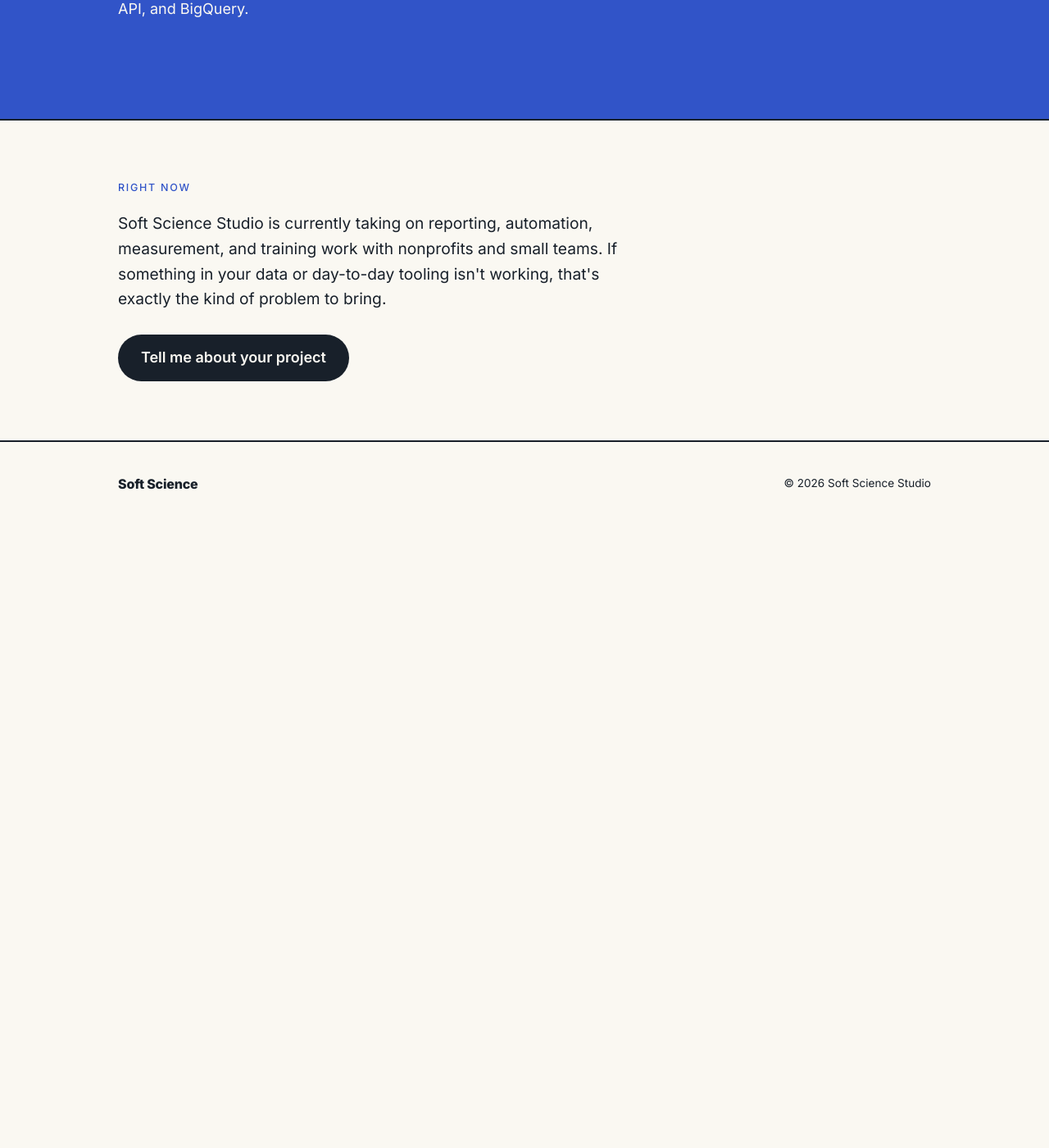
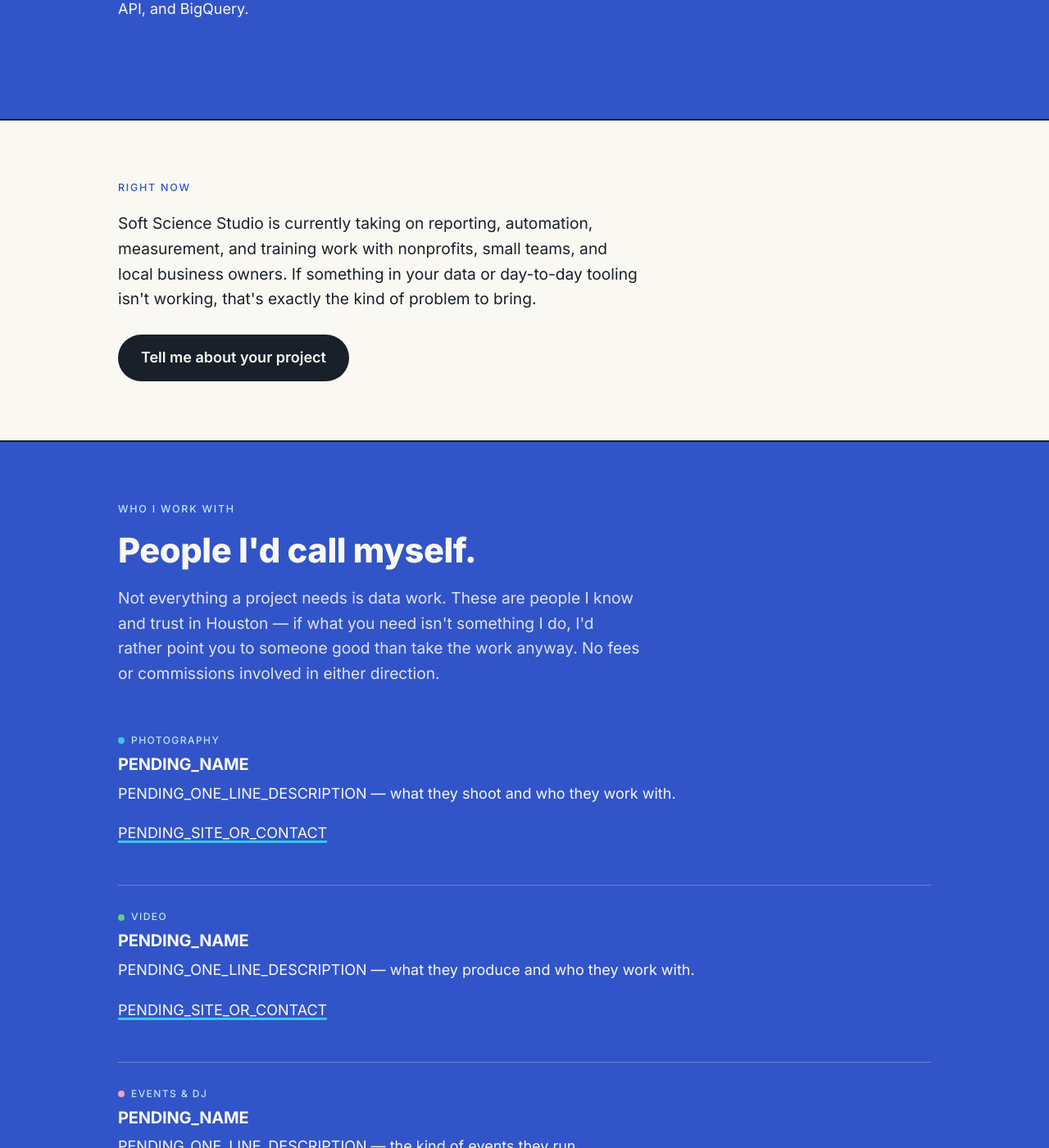
Before and after one commit to imelendez/soft-science-studio, a Jekyll site: the page about.html, which Jekyll copies as it is, in a window 1280 px wide and 1400 px high, scrolled down 1578 px. Shown: the whole window at 82% size. Built offline with Jekyll 4.4.1, drawn with Linux system fonts in a browser that asks for light colours; before the commit the page ends 2219 px from its top, so only the background shows below that; some of the changed text lies outside the part shown.

Commit message:
Add "Who I work with" placeholder, widen audience to local businesses
The brand was built to not be nonprofit-only — the naming rationale
explicitly avoids restricting by service or geography, and the handoff
already lists small teams without dedicated data leadership as a target
audience. Widening to local business owners is consistent with that
rather than a change of direction. Nonprofits stay the lead example
because that is where the existing proof lives.

Referral section is placeholder-only: no names invented, and every field
fails visibly so it cannot ship half-filled. Comment in the markup notes
that listing someone is a public endorsement, and that FTC disclosure
would apply if money ever enters the arrangement.

Co-Authored-By: Claude Opus 5 <noreply@anthropic.com>

```diff
--- a/about.html
+++ b/about.html
@@ -108,13 +108,78 @@ height="0" width="0" style="display:none;visibility:hidden"></iframe></noscript>
     <p class="eyebrow">Right now</p>
     <p class="lede">
       Soft Science Studio is currently taking on reporting, automation,
-      measurement, and training work with nonprofits and small teams. If
-      something in your data or day-to-day tooling isn't working, that's
-      exactly the kind of problem to bring.
+      measurement, and training work with nonprofits, small teams, and
+      local business owners. If something in your data or day-to-day
+      tooling isn't working, that's exactly the kind of problem to bring.
     </p>
     <div class="cta-row">
       <a href="contact.html" class="btn" data-cta="tell-me-about-your-project">Tell me about your project</a>
     </div>
+  </div>
+</section>
+
+<!--
+  ============================================================
+  PENDING CONTENT — DO NOT DEPLOY THIS SECTION UNTIL FILLED IN
+  Replace each PENDING_* value below with real details, and only
+  after you have actually spoken with that person and they have
+  agreed to be listed. Delete any category you don't have someone
+  for — an empty category is worse than no category.
+
+  A public listing reads as your endorsement. Only list people
+  whose work you would put your own name behind.
+
+  No money changes hands in this arrangement. If that ever changes
+  and you start taking referral fees, the relationship has to be
+  disclosed on this page (FTC material-connection rules).
+  ============================================================
+-->
+<section class="section section-cobalt">
+  <div class="wrap">
+    <p class="eyebrow">Who I work with</p>
+    <h2>People I'd call myself.</h2>
+    <p class="lede">
+      Not everything a project needs is data work. These are people I know
+      and trust in Houston — if what you need isn't something I do, I'd
+      rather point you to someone good than take the work anyway. No fees
+      or commissions involved in either direction.
+    </p>
+
+    <div class="block-list">
+      <div class="block">
+        <span class="label-mono"><span class="dot dot-cyan"></span>PHOTOGRAPHY</span>
+        <h3>PENDING_NAME</h3>
+        <p>PENDING_ONE_LINE_DESCRIPTION — what they shoot and who they work with.</p>
+        <p><a href="PENDING_URL" class="underline-cyan">PENDING_SITE_OR_CONTACT</a></p>
+      </div>
+
+      <div class="block">
+        <span class="label-mono"><span class="dot dot-green"></span>VIDEO</span>
+        <h3>PENDING_NAME</h3>
+        <p>PENDING_ONE_LINE_DESCRIPTION — what they produce and who they work with.</p>
+        <p><a href="PENDING_URL" class="underline-cyan">PENDING_SITE_OR_CONTACT</a></p>
+      </div>
+
+      <div class="block">
+        <span class="label-mono"><span class="dot dot-pink"></span>EVENTS &amp; DJ</span>
+        <h3>PENDING_NAME</h3>
+        <p>PENDING_ONE_LINE_DESCRIPTION — the kind of events they run.</p>
+        <p><a href="PENDING_URL" class="underline-cyan">PENDING_SITE_OR_CONTACT</a></p>
+      </div>
+
+      <div class="block">
+        <span class="label-mono"><span class="dot dot-cyan"></span>HAIR &amp; STYLING</span>
+        <h3>PENDING_NAME</h3>
+        <p>PENDING_ONE_LINE_DESCRIPTION — what they specialize in.</p>
+        <p><a href="PENDING_URL" class="underline-cyan">PENDING_SITE_OR_CONTACT</a></p>
+      </div>
+    </div>
+
+    <p style="margin-top:28px;">
+      Work with people here and need the website, tracking, or reporting
+      side handled too? That part is
+      <a href="services.html" class="underline-cyan" data-cta="who-i-work-with-services">what I do</a>.
+    </p>
   </div>
 </section>
 
```
